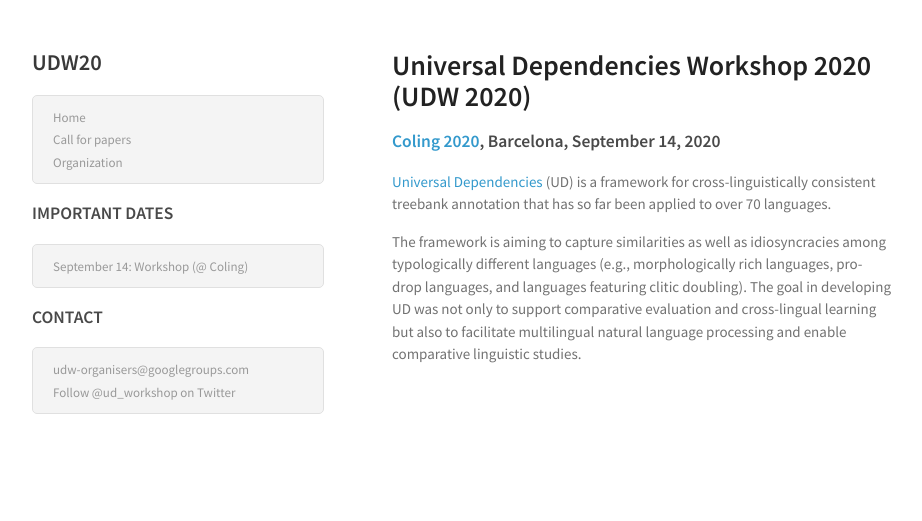
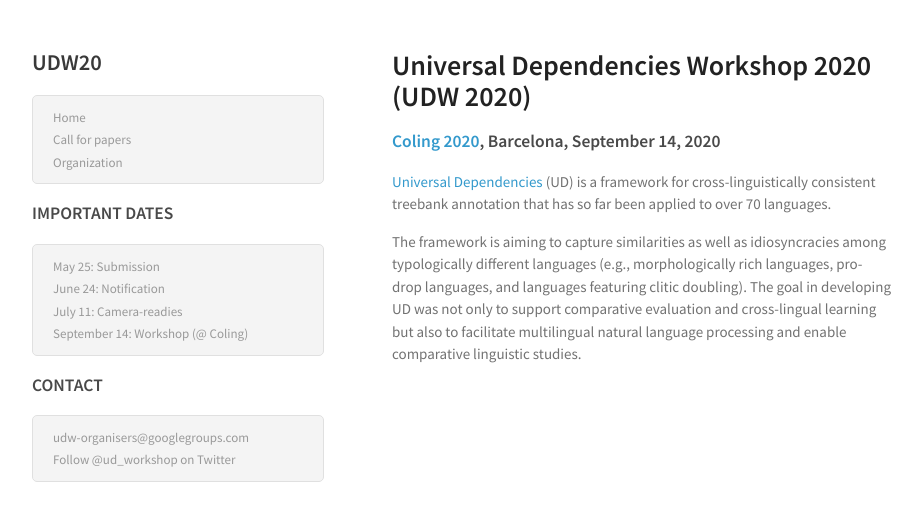
Before and after one commit to UniversalDependencies/udw21, a Jekyll site: the page built from index.md, in a window 1280 px wide. Shown: the top 521 px of the page, without its empty margins (178-1100 px from the left). Built offline with Jekyll 4.4.1, drawn with Linux system fonts in a browser that asks for light colours.

Commit message:
Added timeline

```diff
--- a/_includes/header.html
+++ b/_includes/header.html
@@ -11,6 +11,9 @@
 
 <h3>IMPORTANT DATES</h3>
 <ul>
+    <li><span>May 25: Submission</span></li>
+    <li><span>June 24: Notification</span></li>
+    <li><span>July 11: Camera-readies</span></li>
     <li><span>September 14: Workshop (@ Coling)</span></li>
 </ul>
 
```
